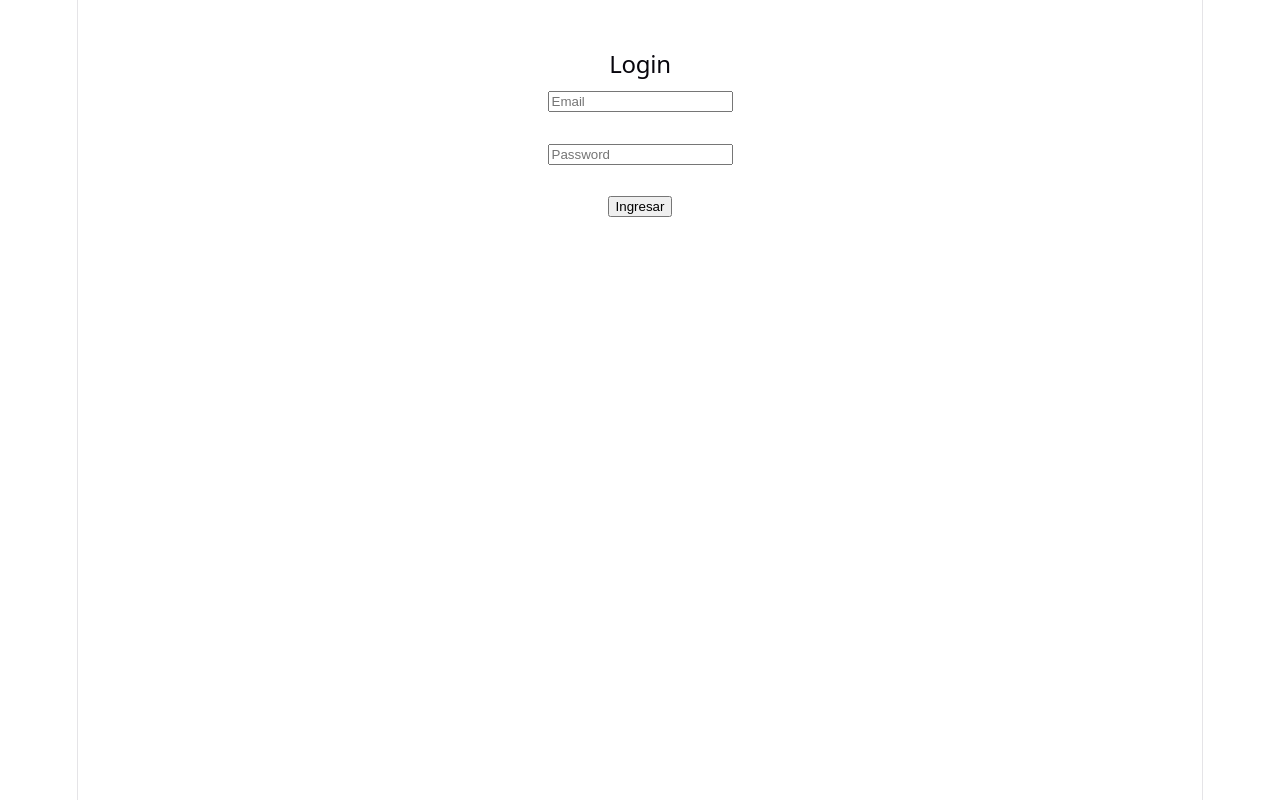
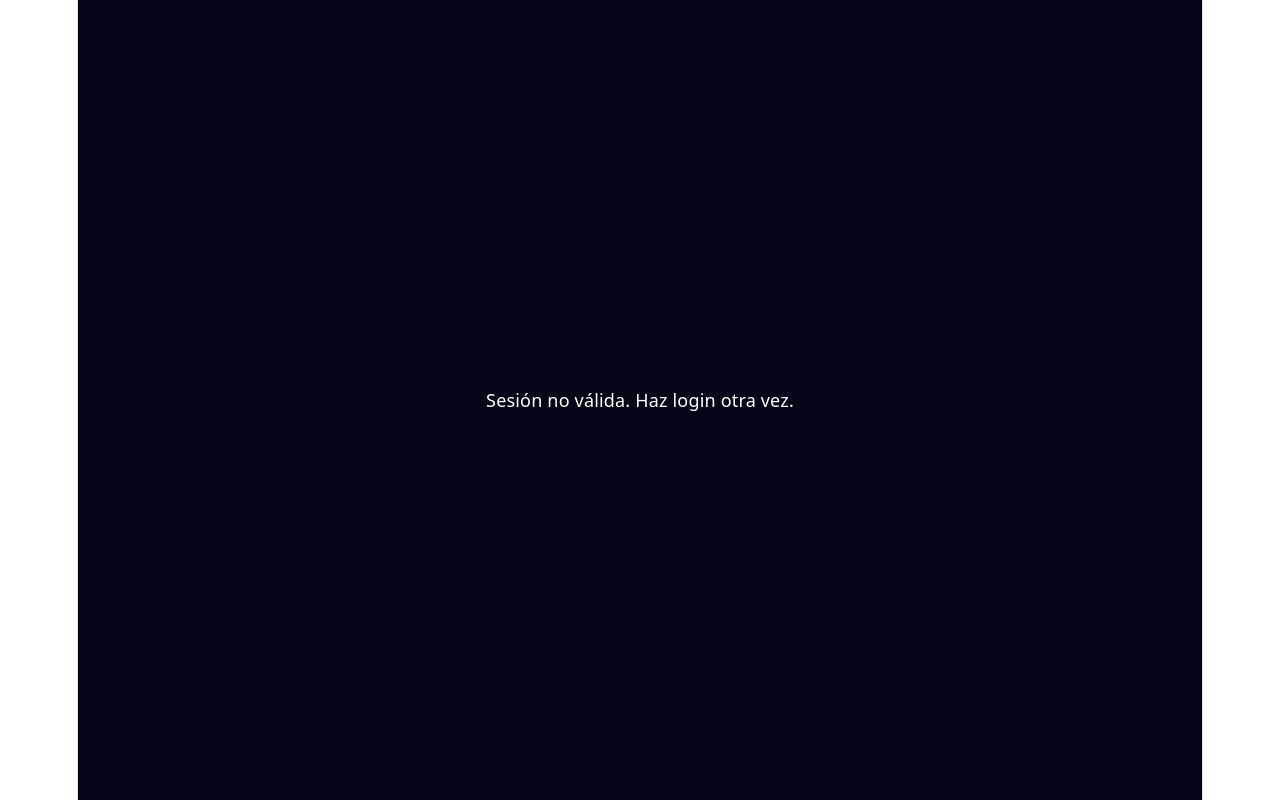
Before and after one commit to juanquintanilla-ops/helpdesk-microservices, a React app in the folder frontend/: page / in a window 1280 px wide. Built offline with nearby package versions, Linux system fonts and the light colour scheme; the HTML template or start-up script is replaced by a standard one.

Commit message:
fix pantalla negra

```diff
--- a/frontend/src/App.jsx
+++ b/frontend/src/App.jsx
@@ -1,30 +1,44 @@
-import { BrowserRouter, Routes, Route } from "react-router-dom";
-import Login from "./pages/Login";
-import Dashboard from "./pages/Dashboard";
+import { BrowserRouter, Routes, Route, Navigate } from "react-router-dom";
+import MainLayout from "./layouts/MainLayout";
 import Tickets from "./pages/Tickets";
-import MainLayout from "./layout/MainLayout";
+
+function getUser(){
+  try{
+    const u = localStorage.getItem("user");
+    if(!u || u === "undefined") return null;
+    return JSON.parse(u);
+  }catch{
+    return null;
+  }
+}
 
 export default function App(){
+
+  const user = getUser();
+
+  if(!user){
+    return (
+      <div style={{
+        height:"100vh",
+        display:"flex",
+        justifyContent:"center",
+        alignItems:"center",
+        background:"#020617",
+        color:"#fff"
+      }}>
+        Sesión no válida. Haz login otra vez.
+      </div>
+    );
+  }
+
   return (
     <BrowserRouter>
-
-      <Routes>
-        <Route path="/" element={<Login/>} />
-
-        <Route path="/dashboard" element={
-          <MainLayout>
-            <Dashboard/>
-          </MainLayout>
-        }/>
-
-        <Route path="/tickets" element={
-          <MainLayout>
-            <Tickets/>
-          </MainLayout>
-        }/>
-
-      </Routes>
-
+      <MainLayout>
+        <Routes>
+          <Route path="/" element={<Navigate to="/tickets"/>}/>
+          <Route path="/tickets" element={<Tickets/>}/>
+        </Routes>
+      </MainLayout>
     </BrowserRouter>
   );
 }
```
